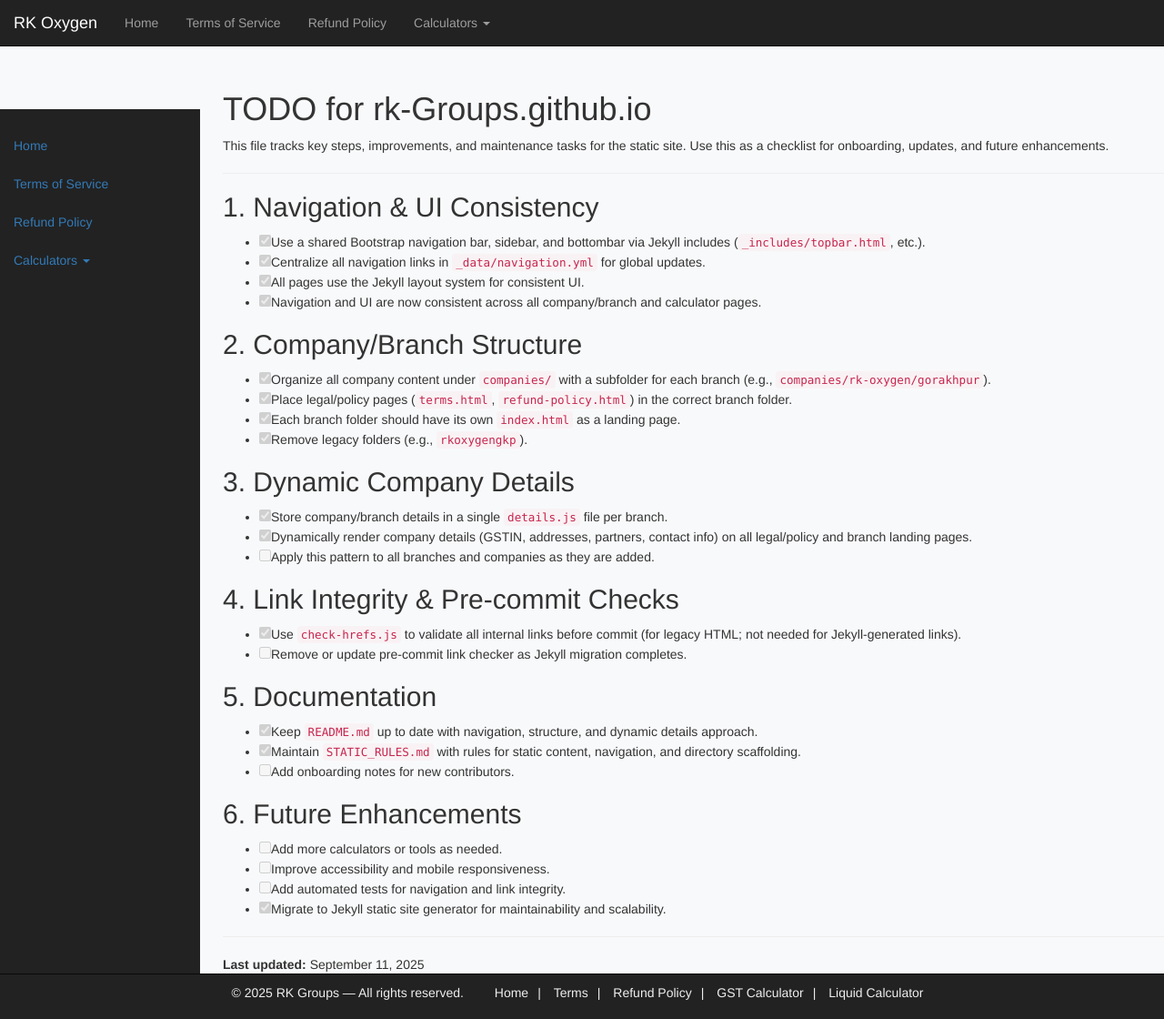
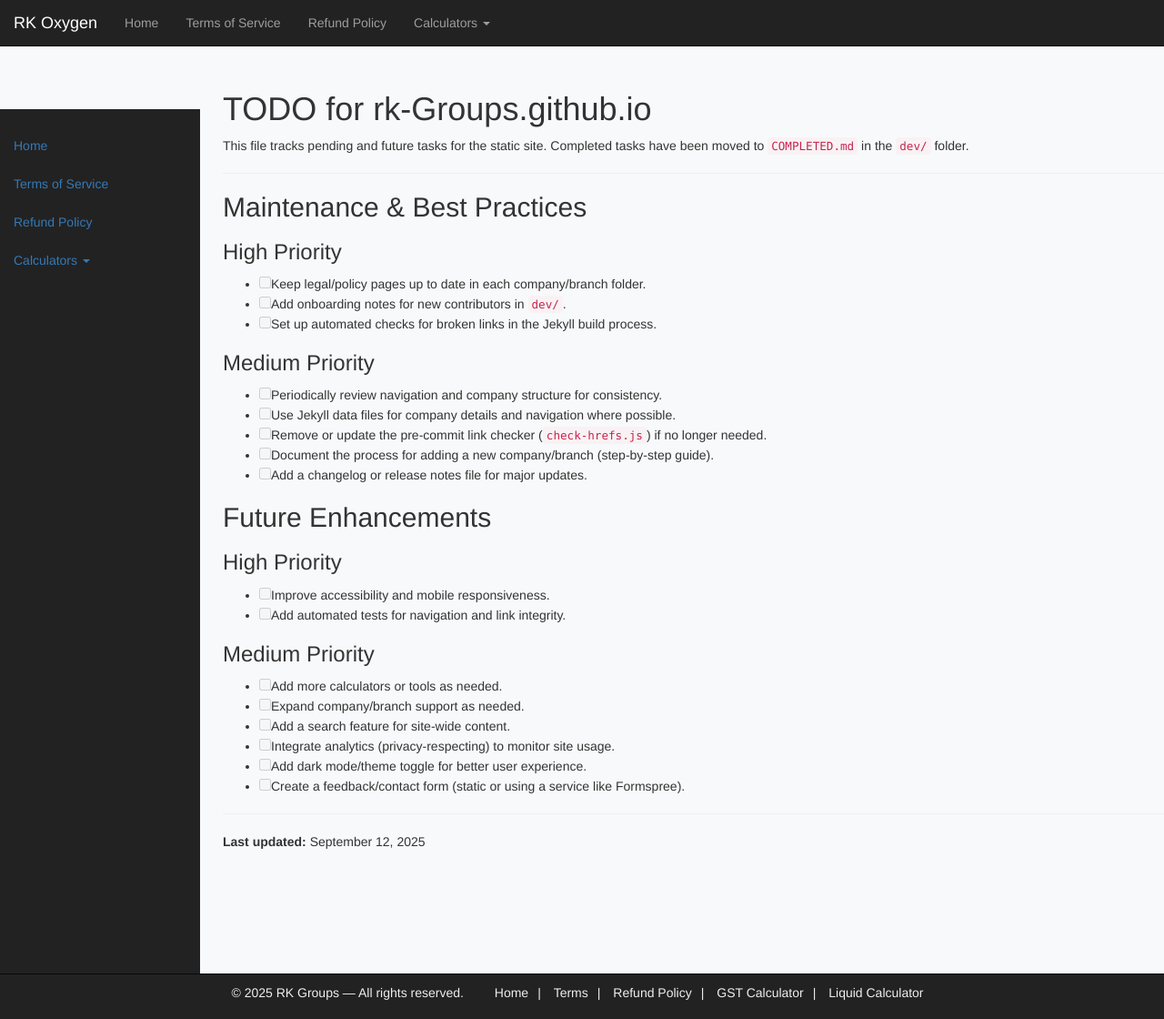
Before and after one commit to rk-Groups/rk-Groups.github.io, a Jekyll site: the page built from dev/TODO.md, in a window 1280 px wide and 1120 px high. Shown: the whole window at 91% size. Built offline with Jekyll 4.4.1, drawn with Linux system fonts in a browser that asks for light colours; our own code applies the rules of GitHub Pages for plain Markdown files.

Commit message:
Add legal pages and update navigation for all companies
Added Terms of Service and Refund Policy markdown files for RK Electrodes, RK Oxygen (Lucknow), RK Palace, and Sand Creations. Updated _data/navigation.yml to include dropdowns and sidebars for all companies and branches. Added dev/COMPLETED.md to track finished tasks, expanded STATIC_RULES.md with detailed static site rules, and revised TODO.md for pending and future tasks.

```diff
--- a/dev/TODO.md
+++ b/dev/TODO.md
@@ -1,41 +1,35 @@
 # TODO for rk-Groups.github.io
 
-This file tracks key steps, improvements, and maintenance tasks for the static site. Use this as a checklist for onboarding, updates, and future enhancements.
+This file tracks pending and future tasks for the static site. Completed tasks have been moved to `COMPLETED.md` in the `dev/` folder.
 
 ---
 
-## 1. Navigation & UI Consistency
-- [x] Use a shared Bootstrap navigation bar, sidebar, and bottombar via Jekyll includes (`_includes/topbar.html`, etc.).
-- [x] Centralize all navigation links in `_data/navigation.yml` for global updates.
-- [x] All pages use the Jekyll layout system for consistent UI.
-- [x] Navigation and UI are now consistent across all company/branch and calculator pages.
+## Maintenance & Best Practices
+### High Priority
+- [ ] Keep legal/policy pages up to date in each company/branch folder.
+- [ ] Add onboarding notes for new contributors in `dev/`.
+- [ ] Set up automated checks for broken links in the Jekyll build process.
 
-## 2. Company/Branch Structure
-- [x] Organize all company content under `companies/` with a subfolder for each branch (e.g., `companies/rk-oxygen/gorakhpur`).
-- [x] Place legal/policy pages (`terms.html`, `refund-policy.html`) in the correct branch folder.
-- [x] Each branch folder should have its own `index.html` as a landing page.
-- [x] Remove legacy folders (e.g., `rkoxygengkp`).
+### Medium Priority
+- [ ] Periodically review navigation and company structure for consistency.
+- [ ] Use Jekyll data files for company details and navigation where possible.
+- [ ] Remove or update the pre-commit link checker (`check-hrefs.js`) if no longer needed.
+- [ ] Document the process for adding a new company/branch (step-by-step guide).
+- [ ] Add a changelog or release notes file for major updates.
 
-## 3. Dynamic Company Details
-- [x] Store company/branch details in a single `details.js` file per branch.
-- [x] Dynamically render company details (GSTIN, addresses, partners, contact info) on all legal/policy and branch landing pages.
-- [ ] Apply this pattern to all branches and companies as they are added.
-
-## 4. Link Integrity & Pre-commit Checks
-- [x] Use `check-hrefs.js` to validate all internal links before commit (for legacy HTML; not needed for Jekyll-generated links).
-- [ ] Remove or update pre-commit link checker as Jekyll migration completes.
-
-## 5. Documentation
-- [x] Keep `README.md` up to date with navigation, structure, and dynamic details approach.
-- [x] Maintain `STATIC_RULES.md` with rules for static content, navigation, and directory scaffolding.
-- [ ] Add onboarding notes for new contributors.
-
-## 6. Future Enhancements
-- [ ] Add more calculators or tools as needed.
+## Future Enhancements
+### High Priority
 - [ ] Improve accessibility and mobile responsiveness.
 - [ ] Add automated tests for navigation and link integrity.
-- [x] Migrate to Jekyll static site generator for maintainability and scalability.
+
+### Medium Priority
+- [ ] Add more calculators or tools as needed.
+- [ ] Expand company/branch support as needed.
+- [ ] Add a search feature for site-wide content.
+- [ ] Integrate analytics (privacy-respecting) to monitor site usage.
+- [ ] Add dark mode/theme toggle for better user experience.
+- [ ] Create a feedback/contact form (static or using a service like Formspree).
 
 ---
 
-**Last updated:** September 11, 2025
+**Last updated:** September 12, 2025
```
Also changed, not shown: _data/navigation.yml (+59 -6 lines), companies/rk-electrodes/refund-policy.md (added, +8 -0 lines), companies/rk-electrodes/terms.md (added, +8 -0 lines), companies/rk-oxygen/lucknow/refund-policy.md (added, +8 -0 lines), companies/rk-oxygen/lucknow/terms.md (added, +8 -0 lines), companies/rk-palace/refund-policy.md (added, +8 -0 lines), companies/rk-palace/terms.md (added, +8 -0 lines), companies/sand-creations/refund-policy.md (added, +8 -0 lines), companies/sand-creations/terms.md (added, +8 -0 lines), dev/COMPLETED.md (added, +39 -0 lines), dev/STATIC_RULES.md (+48 -2 lines).
